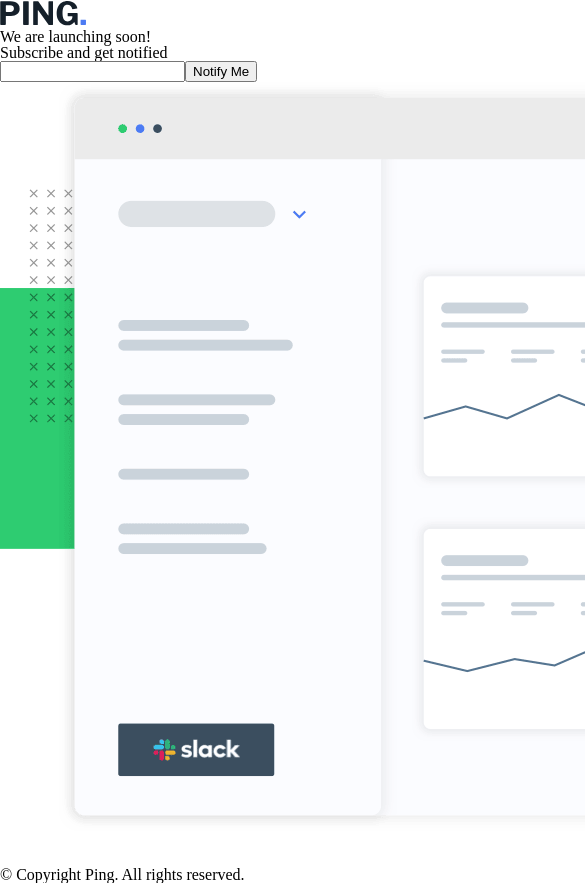
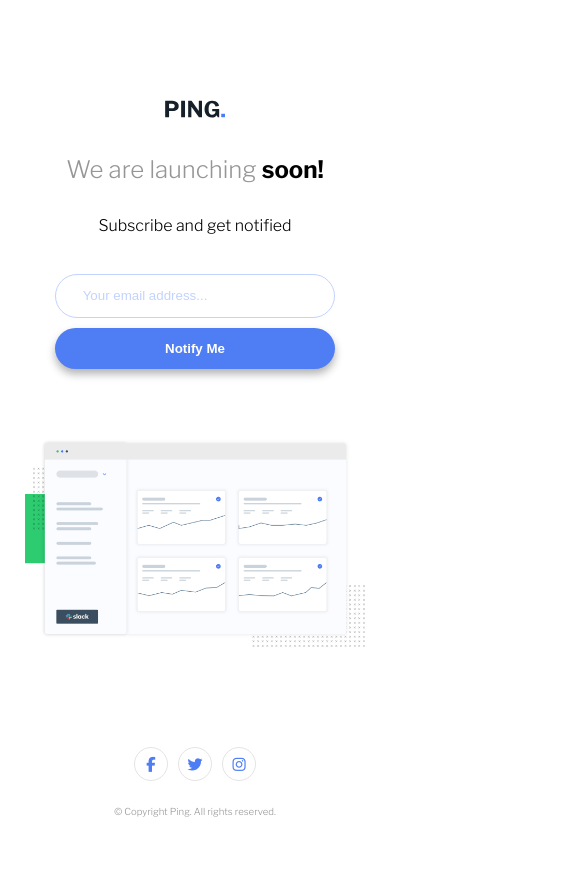
Before and after one commit to RoyalF4/ping-single-column-coming-soon-page, a React (Vite) app: page / in a window 390 px wide. Shown: the top 883 px of the page, 585 px wide, since content can reach past the window. After the commit the page ends 846 px from the top, so only its background shows below. Built offline with nearby package versions, Linux system fonts and the light colour scheme.

Commit message:
initial css styling for both desktop/mobile

```diff
--- a/index.html
+++ b/index.html
@@ -9,6 +9,10 @@
       href="https://fonts.googleapis.com/css2?family=Libre+Franklin:ital,wght@0,100..900;1,100..900&display=swap"
       rel="stylesheet"
     />
+    <script
+      src="https://kit.fontawesome.com/a7987539a2.js"
+      crossorigin="anonymous"
+    ></script>
     <title>Ping Single Column Coming Soon Page | Frontend Mentor</title>
   </head>
   <body>
--- a/src/App.jsx
+++ b/src/App.jsx
@@ -1,36 +1,23 @@
+import EmailForm from './EmailForm';
+import Footer from './Footer';
+
 export default function App() {
   return (
     <>
       <main className="main">
         <img src="/images/logo.svg" alt="logo" className="logo" />
-        <h1>
-          We are launching <span>soon!</span>
+        <h1 className="heading">
+          We are launching <span className="heading-accent">soon!</span>
         </h1>
-        <p>Subscribe and get notified</p>
-        <form action="" className="subscribe-form">
-          <input
-            type="text"
-            name="email"
-            id="email"
-            className="subscribe-form__input-email"
-          />
-          <button className="subscribe-form__submit">Notify Me</button>
-        </form>
+        <p className="subtext">Subscribe and get notified</p>
+        <EmailForm />
         <img
+          className="illustration"
           src="/images/illustration-dashboard.png"
           alt="dashboard illustration"
         />
       </main>
-      <footer>
-        <ul className="social-media-links">
-          <li className="social-media-link"></li>
-          <li className="social-media-link"></li>
-          <li className="social-media-link"></li>
-        </ul>
-        <span className="copyright">
-          &copy; Copyright Ping. All rights reserved.
-        </span>
-      </footer>
+      <Footer />
     </>
   );
 }
--- /dev/null
+++ b/src/EmailForm.jsx
@@ -0,0 +1,29 @@
+import { useState } from 'react';
+
+export default function EmailForm() {
+  const [email, setEmail] = useState('');
+
+  function handleChange(e) {
+    setEmail(e.target.value);
+  }
+
+  function handleSubmit(e) {
+    e.preventDefault();
+  }
+
+  return (
+    <form onSubmit={handleSubmit} className="subscribe-form">
+      <input
+        value={email}
+        onChange={handleChange}
+        type="email"
+        name="email"
+        id="email"
+        className="subscribe-form__input-email"
+        placeholder="Your email address..."
+        required
+      />
+      <button className="subscribe-form__submit">Notify Me</button>
+    </form>
+  );
+}
--- /dev/null
+++ b/src/Footer.jsx
@@ -0,0 +1,29 @@
+export default function Footer() {
+  return (
+    <footer className="footer">
+      <ul className="social-media-links">
+        <li className="social-media-link">
+          <i
+            className="fa-brands fa-facebook-f fa-xs"
+            style={{ color: '#4f7df3' }}
+          ></i>
+        </li>
+        <li className="social-media-link">
+          <i
+            className="fa-brands fa-twitter fa-xs"
+            style={{ color: '#4f7df3' }}
+          ></i>
+        </li>
+        <li className="social-media-link">
+          <i
+            className="fa-brands fa-instagram fa-xs"
+            style={{ color: '#4f7df3' }}
+          ></i>
+        </li>
+      </ul>
+      <span className="copyright">
+        &copy; Copyright Ping. All rights reserved.
+      </span>
+    </footer>
+  );
+}
--- a/src/index.css
+++ b/src/index.css
@@ -0,0 +1,167 @@
+:root {
+  --blue: hsl(223, 87%, 63%);
+  --pale-blue: hsl(223, 100%, 88%);
+  --light-red: hsl(354, 100%, 66%);
+  --gray: hsl(0, 0%, 59%);
+  --very-dark-blue: hsl(209, 33%, 12%);
+}
+
+body {
+  font-size: 20px;
+  font-family: 'Libre Franklin';
+  font-weight: 300;
+}
+
+#root {
+  min-height: 100vh;
+  padding: 0 1.25em 0 1.25em;
+  display: flex;
+  flex-direction: column;
+  justify-content: space-between;
+}
+
+.main {
+  display: flex;
+  flex-direction: column;
+  align-items: center;
+}
+
+.logo {
+  width: 60px;
+  margin-top: 5em;
+  margin-bottom: 2em;
+}
+
+.heading {
+  font-size: 1.5rem;
+  color: var(--gray);
+  margin-bottom: 1.5em;
+}
+
+.heading-accent {
+  color: black;
+  font-weight: 700;
+}
+
+.subtext {
+  font-size: 1rem;
+  margin-bottom: 2.5em;
+}
+
+.subscribe-form {
+  display: flex;
+  flex-direction: column;
+  align-items: stretch;
+  gap: 10px;
+  width: 280px;
+  margin-bottom: 3.5em;
+}
+
+.subscribe-form__input-email {
+  color: black;
+  border: 1.5px solid var(--pale-blue);
+  padding: 1em 2em;
+  border-radius: 100px;
+}
+
+.subscribe-form__input-email:focus {
+  /* outline: none;
+  border: 2px solid var(--blue); */
+  outline-color: var(--blue);
+}
+
+.subscribe-form__input-email::placeholder {
+  color: var(--pale-blue);
+}
+
+.subscribe-form__submit {
+  padding: 1em 0;
+  border: none;
+  background-color: var(--blue);
+  border-radius: 100px;
+  color: white;
+  font-weight: 600;
+  box-shadow: 0 5px 8px rgba(0, 0, 0, 0.3);
+  cursor: pointer;
+}
+
+.subscribe-form__submit:hover {
+  background-color: hsl(223, 87%, 68%);
+}
+
+.illustration {
+  width: 100%;
+  max-width: 600px;
+  margin-bottom: 5em;
+}
+
+.social-media-links {
+  display: flex;
+  justify-content: center;
+  gap: 10px;
+  margin-bottom: 1.3em;
+}
+
+.social-media-link {
+  border: 1px solid rgba(128, 128, 128, 0.217);
+  padding: 0.3em;
+  border-radius: 100px;
+  width: 20px;
+  height: 20px;
+  display: flex;
+  justify-content: center;
+  align-items: center;
+  cursor: pointer;
+}
+
+.social-media-link:hover {
+  background-color: var(--blue);
+}
+
+.social-media-link:hover > .fa-brands {
+  color: white !important;
+}
+
+.copyright {
+  display: block;
+  font-size: 0.6rem;
+  text-align: center;
+  color: var(--gray);
+  margin-bottom: 3em;
+}
+
+@media (min-width: 700px) {
+  .logo {
+    width: 90px;
+  }
+
+  .heading {
+    font-size: 3rem;
+    margin-bottom: 0.5em;
+  }
+
+  .subtext {
+    font-size: 1.3rem;
+    margin-bottom: 2em;
+  }
+
+  .subscribe-form {
+    flex-direction: row;
+    width: 100%;
+    max-width: 600px;
+  }
+
+  .subscribe-form__input-email {
+    flex: 1;
+    font-size: 1rem;
+  }
+
+  .subscribe-form__submit {
+    width: 180px;
+    font-size: 1rem;
+  }
+
+  .copyright {
+    font-size: 0.8rem;
+  }
+}
```
